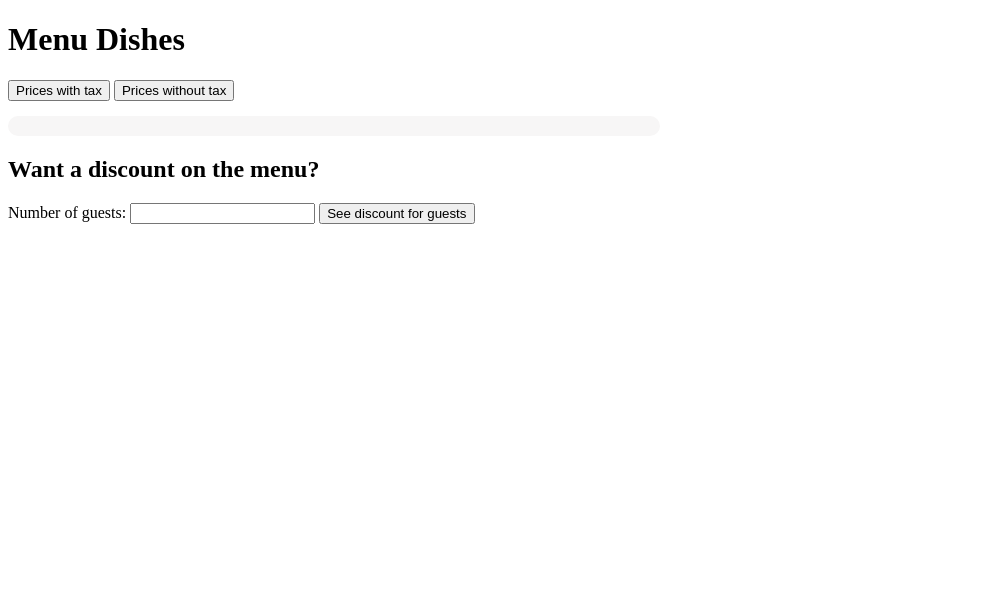
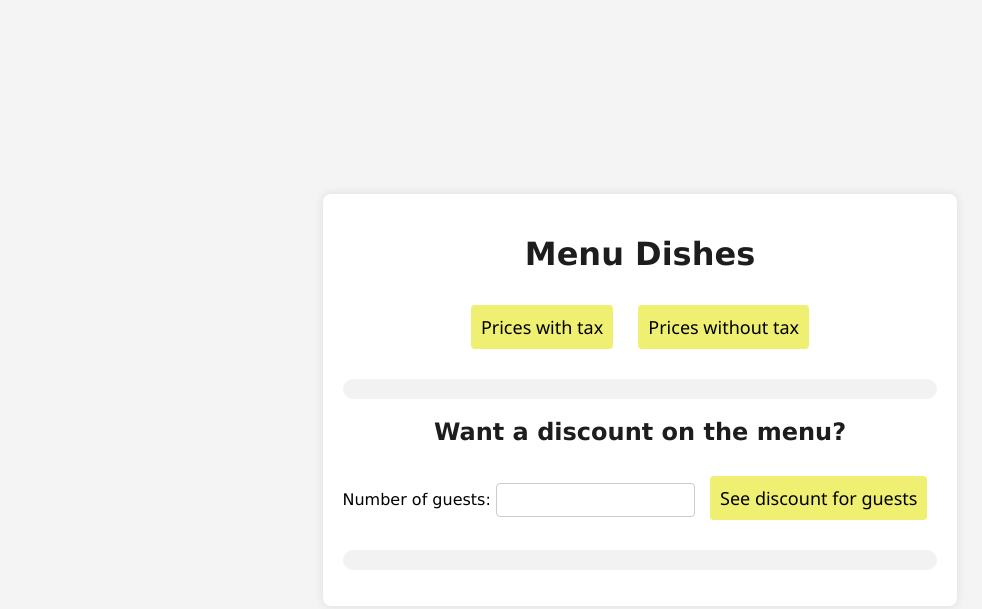
Before and after one commit to Daridjcm/Menu, a plain HTML site: page index.html in a window 1280 px wide. Shown: the whole page, without its empty margins (0-982 px from the left). Drawn offline with Linux system fonts and the light colour scheme.

Commit message:
Add the style of the texts input and buttons

```diff
--- a/style.css
+++ b/style.css
@@ -1,10 +1,96 @@
-#resultPrices {
+/* CSS for Menu */
+body {
+    font-family:'Lucida Sans', 'Lucida Sans Regular', 'Lucida Grande', 'Lucida Sans Unicode', Geneva, Verdana, sans-serif;
+    background-color: #f4f4f4;
+    margin: 0;
+    padding: 0;
+    display: flex;
+    justify-content: center;
+    align-items: center;
+    height: 100vh;
+}
+
+div {
+    text-align: center;
+    background-color: #fff;
+    padding: 20px;
+    margin: 50px;
+    border-radius: 8px;
+    box-shadow: 0 0 10px rgba(0, 0, 0, 0.1);
+}
+
+h1, h2 {
+    position: relative;
+    cursor: pointer;
+    color: #1d1d1d;
+}
+
+label {
     font-family: 'Lucida Sans', 'Lucida Sans Regular', 'Lucida Grande', 'Lucida Sans Unicode', Geneva, Verdana, sans-serif;
-    font-size: 15px;
+    display: block;
+    margin-bottom: 15px;
+}
+
+input {
+    padding: 8px;
+    font-size: 14px;
+    border: 1px solid #ccc;
+    border-radius: 4px;
+    margin-top: 5px;
+}
+
+button {
+    padding: 10px 10px;
+    margin: 10px;
+    font-family: 'Segoe UI', Tahoma, Geneva, Verdana, sans-serif;
+    font-size: 18px;
+    background-color: #efef72;
+    border: none;
+    border-radius: 4px;
+    cursor: pointer;
+}
+
+button:hover {
+    transition: all 0.30s ease-in-out;
+    background-color: #ebd464;
+    box-shadow: 4px 4px 10px 0 rgba(48, 48, 48, 0.30);
+
+}
+
+button:disabled {
+    background-color: #ccc;
+    cursor: not-allowed;
+}
+
+p {
+    background-color: #f2f2f2;
+    border-radius: 10px;
+    margin-top: 20px;
     padding: 10px;
-    background-color: rgb(247, 246, 246);
-    border-radius: 10px;
+    font-weight: 600;
+    font-size: 16px;
+    color: #333;
+}
+
+/* CSS for variables in JS */
+.final-price {
+    font-weight: bold;
+    color: #72bd47;
+}
+
+/* CSS for title */
+.effectPincel::before {
+    content: '';
+    position: absolute;
+    bottom: 0;
+    left: 50%;
+    transform: translateX(-50%);
+    width: 0;
+    height: 2px;
+    background-color: #dbc834;
+    transition: width 0.3s ease;
+}
+
+.effectPincel:hover::before {
     width: 80%;
-    min-width: 50%;
-    max-width: 40%;
 }
```
